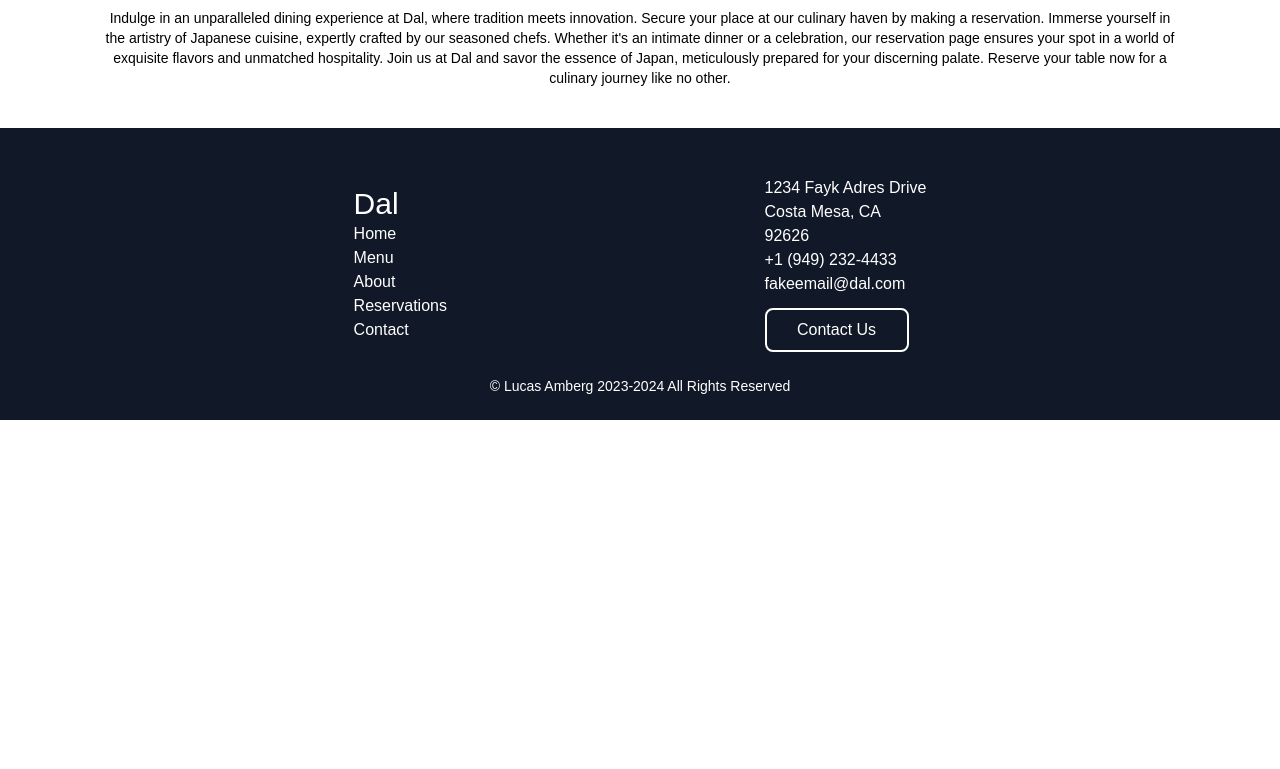
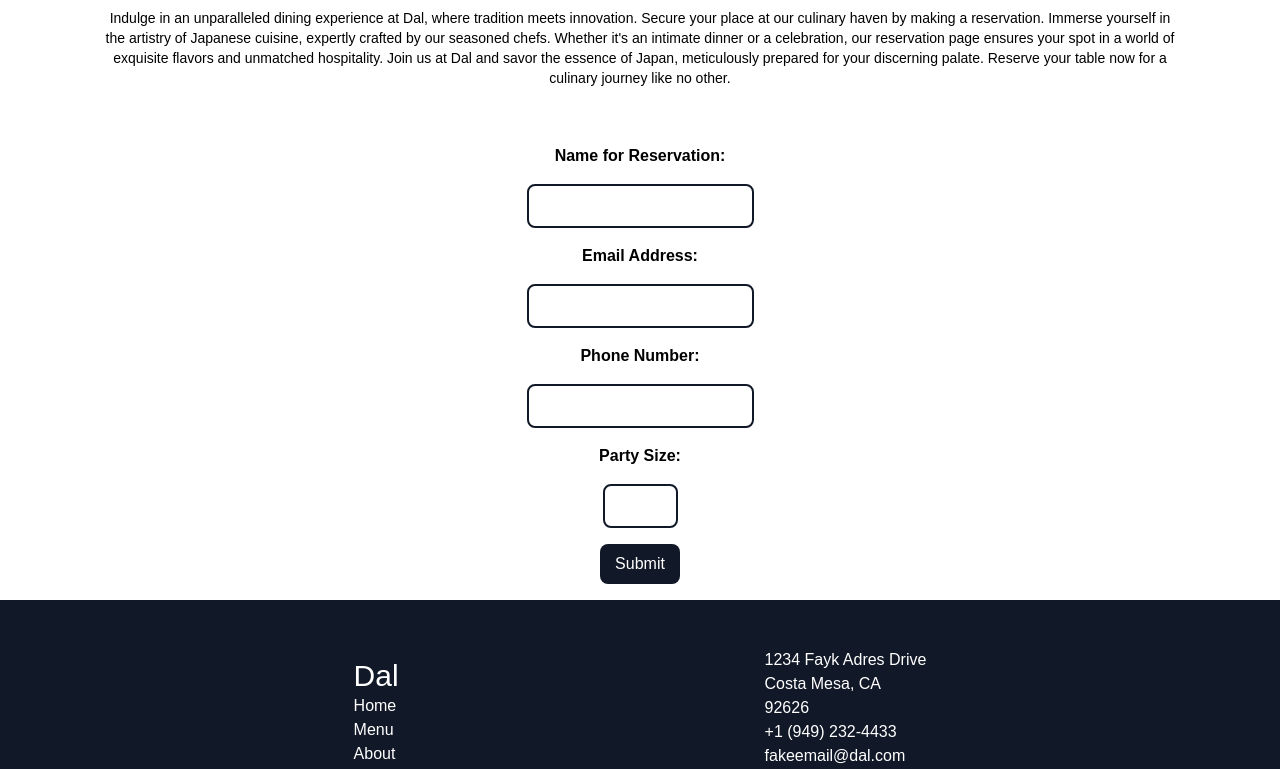
Before and after one commit to lucas-amberg/next-restaurant, a Next.js app: page /reservations in a window 1280 px wide. Shown: the part 420-1189 px from the top of the page. Before the commit the page ends 840 px from the top, so only its background shows below. Built offline with nearby package versions, Linux system fonts and the light colour scheme; a web font is replaced by a local one.

Commit message:
Begin working on form and adding styles

```diff
--- a/app/reservations/page.tsx
+++ b/app/reservations/page.tsx
@@ -1,7 +1,8 @@
 import SubHeader from "../ui/layout/SubHeader"
 import HeaderDesc from "../ui/layout/HeaderDesc"
+import ReservationsForm from "../ui/layout/reservations/ReservationsForm"
 
-export default function Reservations() {
+export default async function Reservations() {
 
   const reservationDesc = 'Indulge in an unparalleled dining experience at Dal, where tradition meets innovation. Secure your place at our culinary haven by making a reservation. Immerse yourself in the artistry of Japanese cuisine, expertly crafted by our seasoned chefs. Whether it\'s an intimate dinner or a celebration, our reservation page ensures your spot in a world of exquisite flavors and unmatched hospitality. Join us at Dal and savor the essence of Japan, meticulously prepared for your discerning palate. Reserve your table now for a culinary journey like no other.'
 
@@ -9,6 +10,7 @@ export default function Reservations() {
     <div>
       <SubHeader text="Reservations" className="reservations-header"/>
       <HeaderDesc header="Make A Reservation" description={reservationDesc}/>
+      <ReservationsForm/>
     </div>
   )
 }
--- a/app/ui/layout/reservations/ReservationsForm.tsx
+++ b/app/ui/layout/reservations/ReservationsForm.tsx
@@ -0,0 +1,23 @@
+function SubmitButton() {
+  return(
+    <button className="bg-gray-900 text-white p-2 w-20 rounded-lg">Submit</button>
+  )
+}
+
+export default function ReservationsForm() {
+
+
+  return (
+    <form className='flex flex-col items-center p-4 gap-4' action="">
+      <label className='font-bold' htmlFor="name">Name for Reservation:</label>
+      <input className='border-gray-900 border-solid border-2 rounded-lg p-2' type="text" id="name" name='name' required />
+      <label className='font-bold' htmlFor="email">Email Address:</label>
+      <input className='border-gray-900 border-solid border-2 rounded-lg p-2' type="email" id="email" name='email' required />
+      <label className='font-bold' htmlFor="number">Phone Number:</label>
+      <input className='border-gray-900 border-solid border-2 rounded-lg p-2' type="text" id="number" name='number' required />
+      <label className='font-bold' htmlFor="size">Party Size:</label>
+      <input className='border-gray-900 border-solid border-2 rounded-lg p-2' type="number" id="size" name='size' min='0' max='20' required />
+      <SubmitButton/>
+    </form>
+  )
+}
```
